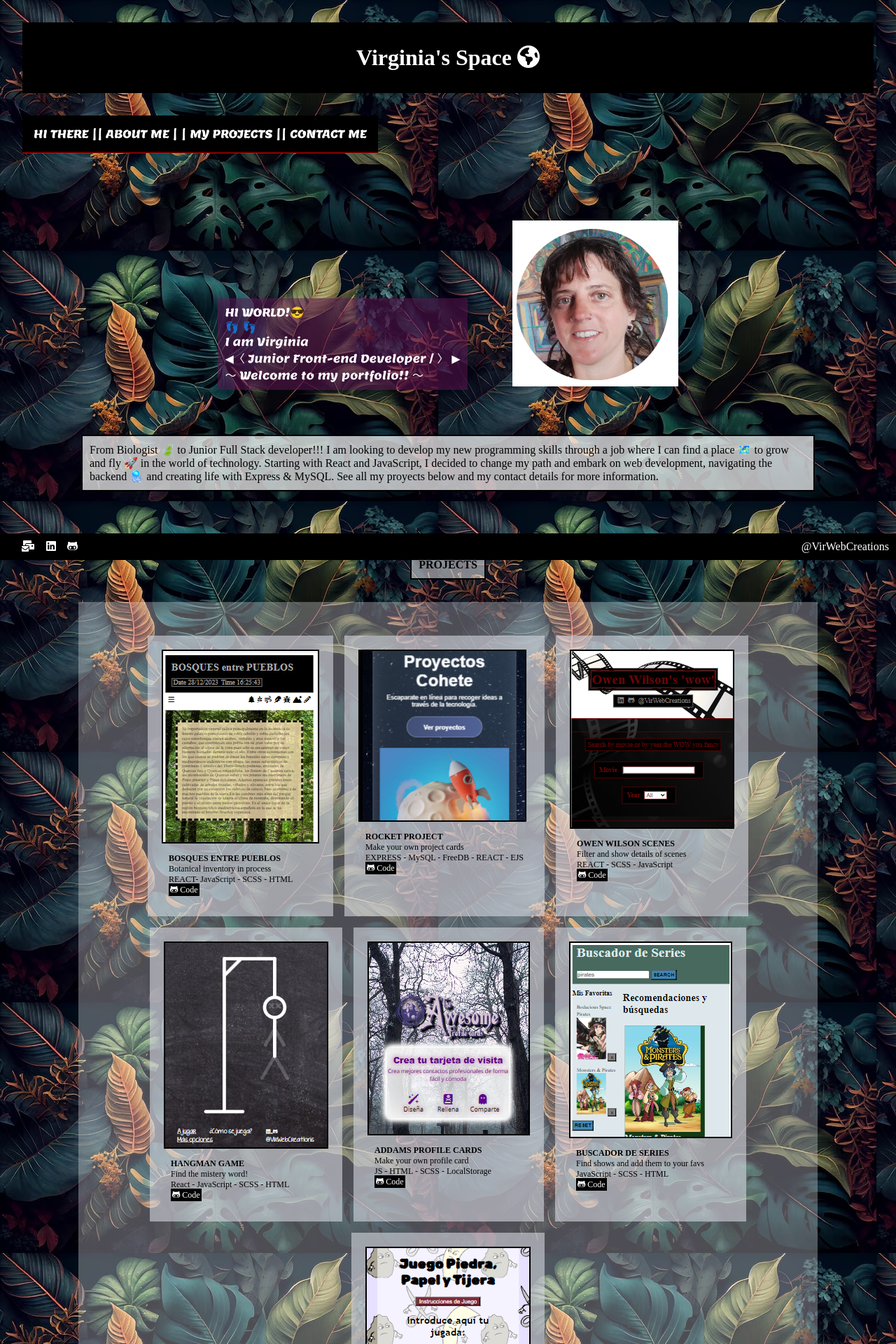
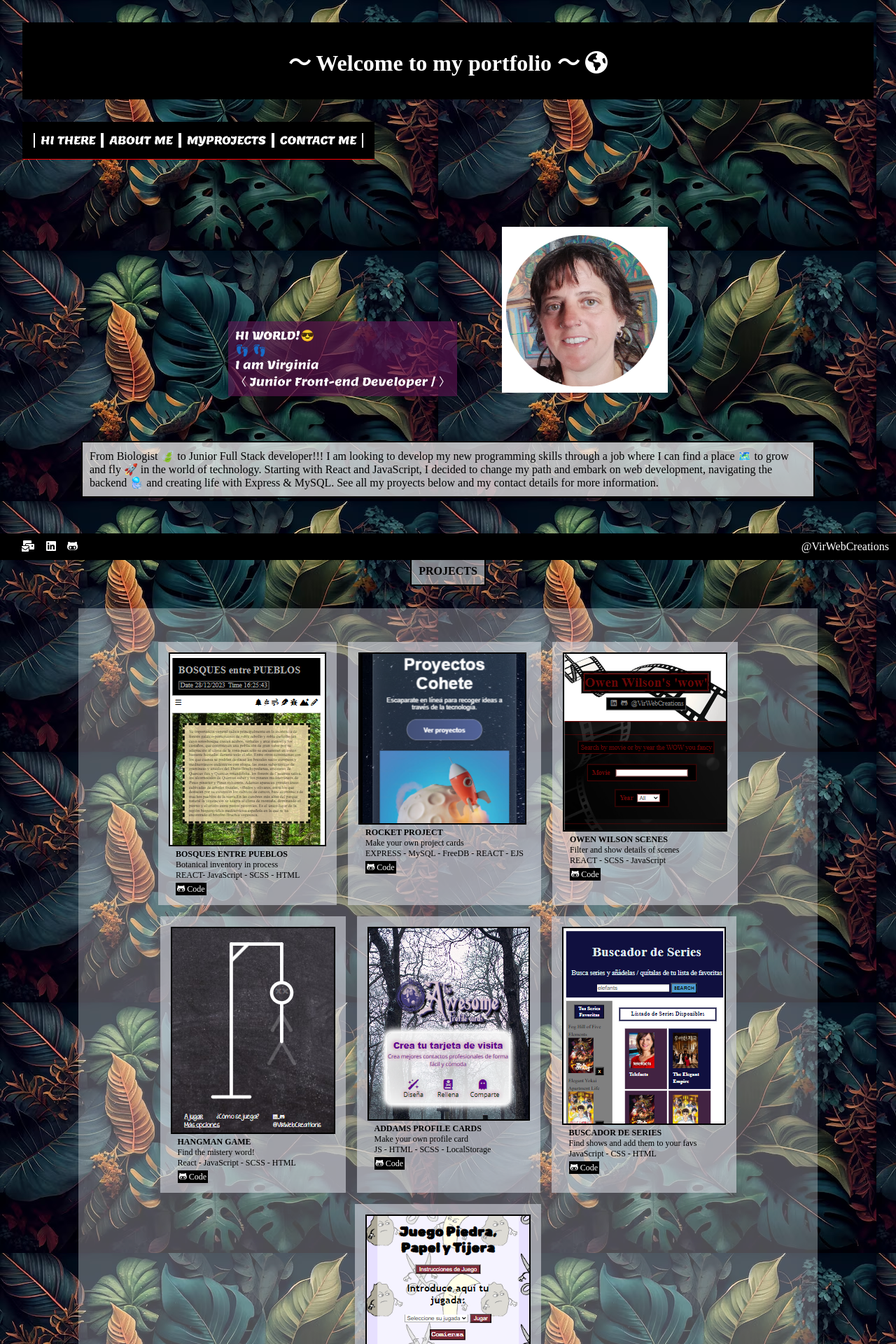
Before and after one commit to virchaca/portfolio, a React (Vite) app: page /#/ in a window 1280 px wide. Shown: the top 1920 px of the page at 70% size. Built offline with nearby package versions, Linux system fonts and the light colour scheme; a web font is replaced by a local one.

Commit message:
buscaseries

```diff
--- a/src/components/Contact.jsx
+++ b/src/components/Contact.jsx
@@ -28,8 +28,8 @@ function Contact() {
             </a>{" "}
           </p>
           <p className="contactDetails">
-            <a href="tel:+34680749185">
-              <i className="fas fa-mobile-alt"></i> +34680749185
+            <a href="tel:+34680749185" title="+34680749185">
+              <i className="fas fa-mobile-alt"></i> PHONE NUMBER
             </a>
           </p>
           <p className="contactDetails">CV
--- a/src/components/Header.jsx
+++ b/src/components/Header.jsx
@@ -19,29 +19,32 @@ function Header() {
           @VirWebCreations
         </p> */}
         <h1 className="myName">
-          Virginia's Space <i className="fa-solid fa-earth-americas"></i>
+        ～ Welcome to my portfolio ～ <i className="fa-solid fa-earth-americas"></i>
         </h1>
       </div>
       {/* <Link to="/" className="backToMain">
         <i className="fa-solid fa-left-long"></i> pagina principal
       </Link> */}
       <div className="sectionsMenu">
-        <span className="">
-          {" "}
+        <span className="linksClass">
           <Link to="/" className="no-underline">
-            HI THERE |
-          </Link>
-          <Link to="/aboutme" className="no-underline">
-            | ABOUT ME |
+            HI THERE
           </Link>
         </span>
-        <span className="">
-          {" "}
+        <span className="linksClass">
+          <Link to="/aboutme" className="no-underline">
+            ABOUT ME
+          </Link>
+        </span>
+        <span className="linksClass">
           <Link to="/projects" className="no-underline">
-            | MY PROJECTS |
+            MYPROJECTS
           </Link>
+        </span>
+
+        <span className="linksClass">
           <Link to="/contactme" className="no-underline">
-            | CONTACT ME
+            CONTACT ME
           </Link>
         </span>
       </div>
--- a/src/components/Landing.jsx
+++ b/src/components/Landing.jsx
@@ -9,8 +9,8 @@ function Landing() {
         <p> HI WORLD!😎 </p>
         <p> 👣 👣 </p>
         <p>I am Virginia </p>
-        <p className="junior">  ◀︎〈 Junior Front-end Developer / 〉 ▶︎ </p>
-        <p>～ Welcome to my portfolio!! ～</p>
+        <p className="junior">  〈 Junior Front-end Developer / 〉 </p>
+        {/* <p>～ Welcome to my portfolio!! ～</p> */}
         </span>
         <span><img src={roundProfile} alt="profilePicture" /></span>
 
--- a/src/components/Projects.jsx
+++ b/src/components/Projects.jsx
@@ -7,6 +7,7 @@ import addams1 from "../images/fotos proyectos/addams.png";
 import piedra1 from "../images/fotos proyectos/piedra.png";
 import hangman1 from "../images/fotos proyectos/hangman.png";
 import buscadorSeries1 from "../images/fotos proyectos/buscadorSeries.png";
+
 // import { Link } from "react-router-dom";
 
 function Projects() {
@@ -36,7 +37,7 @@ function Projects() {
             <h4>BOSQUES ENTRE PUEBLOS</h4>
               <p>Botanical inventory in process</p>
               <p>REACT- JavaScript - SCSS - HTML</p>
-              <p><a className="codeLink" href="https://github.com/virchaca/bosques-entre-pueblos" target="blank" alt="bosquesentrepueblos"><i className="icons fa-brands fa-github-alt"></i>  Code</a></p>
+              <p className="codeClass"><a className="codeLink" href="https://github.com/virchaca/bosques-entre-pueblos" target="blank" alt="bosquesentrepueblos"><i className="icons fa-brands fa-github-alt"></i>  Code</a></p>
             </section>
           </div>
 
@@ -55,7 +56,7 @@ function Projects() {
               Make your own project cards
               </p>
               <p>EXPRESS - MySQL - FreeDB - REACT - EJS</p>
-              <p><a className="codeLink" href="https://github.com/virchaca/project-promo-u-module-4-team-5" target="blank" alt="rocketproject"><i className="icons fa-brands fa-github-alt"></i>  Code</a></p>
+              <p className="codeClass"><a className="codeLink" href="https://github.com/virchaca/project-promo-u-module-4-team-5" target="blank" alt="rocketproject"><i className="icons fa-brands fa-github-alt"></i>  Code</a></p>
             </section>
           </div>
 
@@ -74,7 +75,7 @@ function Projects() {
             <h4>OWEN WILSON SCENES</h4>
               <p >Filter and show details of scenes</p>
               <p>REACT - SCSS - JavaScript</p>
-              <p><a className="codeLink" href="https://github.com/virchaca/OwenWilsons-WoWs-MIII-virchaca" target="blank" alt="owenwilson"><i className="icons fa-brands fa-github-alt"></i>  Code</a></p>
+              <p className="codeClass"><a className="codeLink" href="https://github.com/virchaca/OwenWilsons-WoWs-MIII-virchaca" target="blank" alt="owenwilson"><i className="icons fa-brands fa-github-alt"></i>  Code</a></p>
             </section>
           </div>
 
@@ -94,7 +95,7 @@ function Projects() {
                 Find the mistery word!
               </p>
               <p>React - JavaScript - SCSS - HTML</p>
-              <p><a className="codeLink" href="https://github.com/virchaca/hangman-game-project" target="blank" alt="hangmangame"><i className="icons fa-brands fa-github-alt"></i>  Code</a></p>
+              <p className="codeClass"><a className="codeLink" href="https://github.com/virchaca/hangman-game-project" target="blank" alt="hangmangame"><i className="icons fa-brands fa-github-alt"></i>  Code</a></p>
             </section>
           </div>
 
@@ -114,7 +115,7 @@ function Projects() {
               <p >
                 Make your own profile card</p>
                 <p>JS - HTML - SCSS - LocalStorage</p>
-                <p><a className="codeLink" href="https://github.com/virchaca/Addams-Family-profile-cards-MII-" target="blank" alt="addamsfamily"><i className="icons fa-brands fa-github-alt"></i>  Code</a></p>
+                <p className="codeClass"><a className="codeLink" href="https://github.com/virchaca/Addams-Family-profile-cards-MII-" target="blank" alt="addamsfamily"><i className="icons fa-brands fa-github-alt"></i>  Code</a></p>
             </section>
           </div>
 
@@ -135,8 +136,8 @@ function Projects() {
               <p >
                 Find shows and  add them to your favs
               </p>
-              <p>JavaScript - SCSS - HTML</p>
-              <p><a className="codeLink" href="https://github.com/virchaca/buscador-de-series-MII" target="blank" alt="buscadorseries"><i className="icons fa-brands fa-github-alt"></i>  Code</a></p>
+              <p>JavaScript - CSS - HTML</p>
+              <p className="codeClass"><a className="codeLink" href="https://github.com/virchaca/buscador-de-series-MII" target="blank" alt="buscadorseries"><i className="icons fa-brands fa-github-alt"></i>  Code</a></p>
             </section>
           </div>
 
@@ -154,7 +155,7 @@ function Projects() {
             <h4>PIEDRA PAPEL TIJERA</h4>
               <p >Play against computer!</p>
               <p>JAVASCRIPT - HTML - CSS</p>
-              <p><a className="codeLink" href="https://github.com/virchaca/piedra-papel-o-tijera---virchaca" target="blank" alt="piedrapapeltijera"><i className="icons fa-brands fa-github-alt"></i>  Code</a></p>
+              <p className="codeClass"><a className="codeLink" href="https://github.com/virchaca/piedra-papel-o-tijera---virchaca" target="blank" alt="piedrapapeltijera"><i className="icons fa-brands fa-github-alt"></i>  Code</a></p>
             </section>
           </div>
 
--- a/src/styles/App.scss
+++ b/src/styles/App.scss
@@ -32,9 +32,20 @@ body {
       padding: 1rem;
       width: fit-content;
       border-bottom: 1px solid red;
-      .no-underline {
+      .linksClass{
+        border-left: 2px solid white;
+        border-right: 2px solid white;
+
+        .no-underline {
         color: white;
         text-decoration: none;
+        padding-inline: 8px;
+        &:hover {
+          background-color: white;
+          color: black;
+        }
+      }
+
       }
       @media all and (max-width: 768px) {
         font-size: 12px;
@@ -71,7 +82,7 @@ body {
         }
         .profileText {
           padding: 10px;
-          background-color: rgba(100, 22, 86, 0.5);
+          background-color: rgba(100, 22, 86, 0.6);
         }
       }
       .landingSection {
@@ -122,15 +133,15 @@ body {
         margin-block: 2rem;
         margin-inline: 2rem;
       }
-      .secondText{
-        border: 1px solid black;
-        // background-color: rgb(25, 196, 196);
-        background-color: rgb(15, 139, 122);
-        color: black;
-        padding: 10px;
-        margin-block: 2rem;
-        margin-inline: 2rem;
-      }
+      // .secondText{
+      //   border: 1px solid black;
+      //   // background-color: rgb(25, 196, 196);
+      //   background-color: rgb(15, 139, 122);
+      //   color: black;
+      //   padding: 10px;
+      //   margin-block: 2rem;
+      //   margin-inline: 2rem;
+      // }
       .thirdText{
         border: 1px solid black;
         // background-color: rgb(25, 196, 196);
@@ -147,7 +158,9 @@ body {
           gap: 20px;
           padding-inline: 4rem;
           @media all and (max-width: 768px) {
-            padding-inline: 1rem;
+            padding-inline: 0rem;
+            margin: 0rem;
+
           }
         }
       }
@@ -190,12 +203,14 @@ body {
         display: flex;
         flex-direction: column;
         font-size: 12px;
-        padding: 20px;
+        padding: 15px;
         background-color: rgba(213, 216, 223, 0.6);
         font-family: tektur;
         @media all and (max-width: 768px) {
             flex-direction: row;
-
+        }
+        &:hover {
+          background-color: rgba(100, 22, 86, 0.6);
         }
         .projectImg {
           img {
@@ -206,13 +221,20 @@ body {
           }
         }
         .projectText {
-          margin: 10px;
-
+          margin-inline: 10px;
+          .codeClass {
+            margin-top: 5px;
+          }
           .codeLink{
             background-color: black;
             color: white;
             text-decoration: none;
             padding: 2px;
+            text-align: center;
+            &:hover {
+              background-color: rgba(213, 216, 223, 0.6);
+              color: black;
+            }
           }
           @media all and (max-width: 768px) {
             h4 {
@@ -250,6 +272,7 @@ body {
         border: 1px solid black;
         @media all and (max-width: 768px) {
           margin: 1rem;
+          gap: 1rem;
         }
 
 
```
Also changed, not shown: src/images/fotos proyectos/buscadorS.png (added), src/images/fotos proyectos/buscadorSeries.png.
